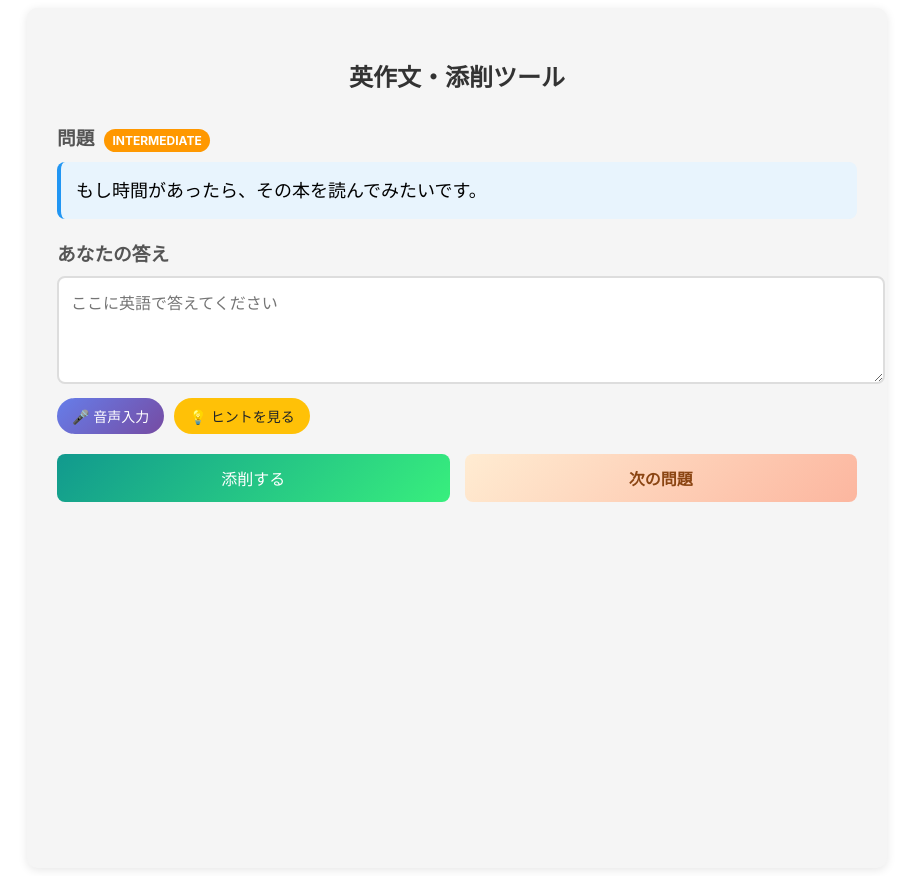
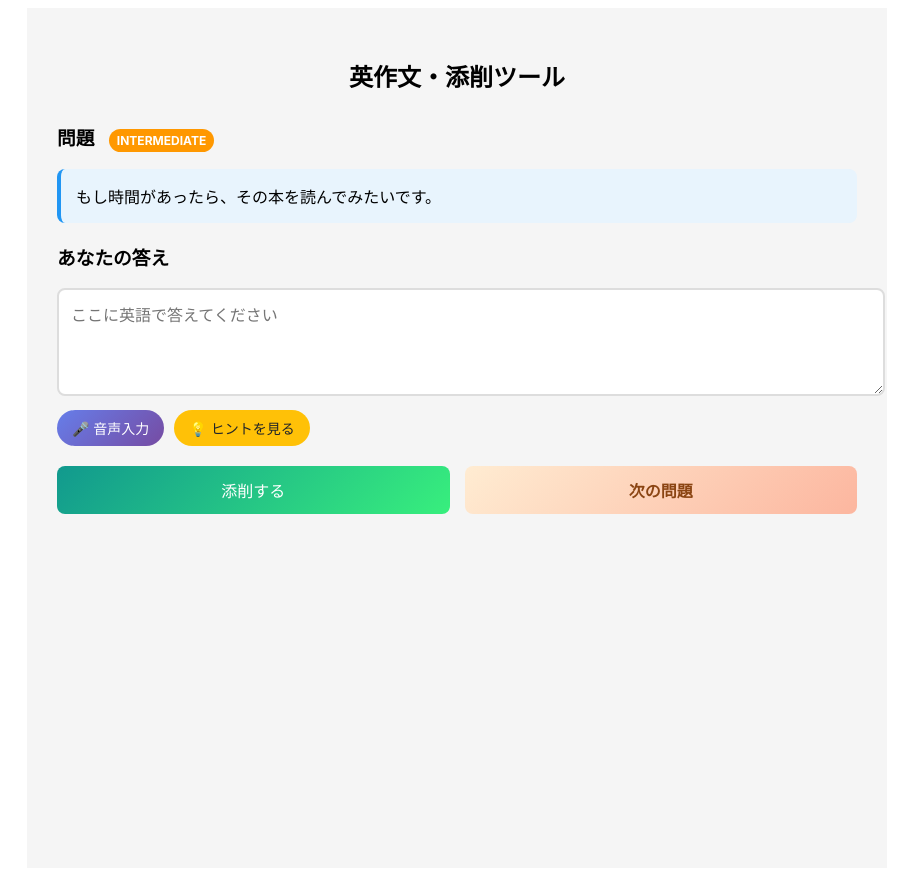
Before and after one commit to kajironpu/english-checker-new, a Next.js app: page / in a window 1280 px wide. Shown: the whole page, without its empty margins (183-1099 px from the left). Built offline with nearby package versions, Linux system fonts and the light colour scheme.

Commit message:
Fix SSR issue with dynamic import and separated styles

```diff
--- a/pages/index.js
+++ b/pages/index.js
@@ -3,39 +3,14 @@ import dynamic from 'next/dynamic';
 
 // 問題データベース
 const problemsDB = [
-  {
-    id: 1,
-    japanese: "私は毎朝7時に起きます。",
-    level: "beginner",
-    hints: ["wake up", "every morning", "at 7 o'clock"]
-  },
-  {
-    id: 2,
-    japanese: "昨日、友達と映画を見に行きました。",
-    level: "beginner",
-    hints: ["yesterday", "went to see", "with my friend"]
-  },
-  {
-    id: 3,
-    japanese: "来年、日本を訪問する予定です。",
-    level: "intermediate",
-    hints: ["next year", "plan to", "visit"]
-  },
-  {
-    id: 4,
-    japanese: "もし時間があったら、その本を読んでみたいです。",
-    level: "intermediate",
-    hints: ["if I had time", "would like to", "try reading"]
-  },
-  {
-    id: 5,
-    japanese: "彼女は環境問題について深く考えている。",
-    level: "advanced",
-    hints: ["environmental issues", "thinking deeply", "about"]
-  }
+  { id: 1, japanese: "私は毎朝7時に起きます。", level: "beginner", hints: ["wake up", "every morning", "at 7 o'clock"] },
+  { id: 2, japanese: "昨日、友達と映画を見に行きました。", level: "beginner", hints: ["yesterday", "went to see", "with my friend"] },
+  { id: 3, japanese: "来年、日本を訪問する予定です。", level: "intermediate", hints: ["next year", "plan to", "visit"] },
+  { id: 4, japanese: "もし時間があったら、その本を読んでみたいです。", level: "intermediate", hints: ["if I had time", "would like to", "try reading"] },
+  { id: 5, japanese: "彼女は環境問題について深く考えている。", level: "advanced", hints: ["environmental issues", "thinking deeply", "about"] }
 ];
 
-function EnglishChecker() {
+const EnglishCheckerComponent = () => {
   const [currentProblem, setCurrentProblem] = useState(null);
   const [userAnswer, setUserAnswer] = useState('');
   const [corrected, setCorrected] = useState('');
@@ -44,21 +19,20 @@ function EnglishChecker() {
   const [showHints, setShowHints] = useState(false);
   const [isChecking, setIsChecking] = useState(false);
 
-  // 初回読み込み時に問題をロード
+  // 初回ロードで問題をセット
   useEffect(() => {
     loadRandomProblem();
   }, []);
 
-  // ランダムな問題を読み込み
   const loadRandomProblem = () => {
     const randomIndex = Math.floor(Math.random() * problemsDB.length);
     setCurrentProblem(problemsDB[randomIndex]);
     setShowHints(false);
   };
 
-  // 音声入力機能
+  // 音声入力（クライアントサイドのみ）
   const handleVoiceInput = () => {
-    if ('webkitSpeechRecognition' in window || 'SpeechRecognition' in window) {
+    if (typeof window !== 'undefined' && ('webkitSpeechRecognition' in window || 'SpeechRecognition' in window)) {
       const SpeechRecognition = window.SpeechRecognition || window.webkitSpeechRecognition;
       const recognition = new SpeechRecognition();
       recognition.lang = 'en-US';
@@ -67,7 +41,7 @@ function EnglishChecker() {
 
       recognition.onresult = (event) => {
         const transcript = event.results[0][0].transcript;
-        setUserAnswer(prevAnswer => prevAnswer + ' ' + transcript);
+        setUserAnswer(prev => prev + ' ' + transcript);
       };
 
       recognition.onerror = (event) => {
@@ -81,12 +55,9 @@ function EnglishChecker() {
     }
   };
 
-  // AI APIを使った添削機能
+  // 添削API呼び出し
   const handleCheck = async () => {
-    if (!userAnswer.trim()) {
-      alert('回答を入力してください。');
-      return;
-    }
+    if (!userAnswer.trim()) return alert('回答を入力してください。');
 
     setIsChecking(true);
     setCorrected('');
@@ -94,21 +65,13 @@ function EnglishChecker() {
     setAdvice('添削中...');
 
     try {
-      // 問題のコンテキストを追加
       const context = currentProblem ?
-        `元の日本語文: "${currentProblem.japanese}"
-レベル: ${currentProblem.level}
-期待される表現のヒント: ${currentProblem.hints.join(', ')}` : '';
+        `元の日本語文: "${currentProblem.japanese}" レベル: ${currentProblem.level} 期待される表現のヒント: ${currentProblem.hints.join(', ')}` : '';
 
       const response = await fetch('/api/check', {
         method: 'POST',
-        headers: {
-          'Content-Type': 'application/json',
-        },
-        body: JSON.stringify({
-          text: userAnswer.trim(),
-          context: context
-        })
+        headers: { 'Content-Type': 'application/json' },
+        body: JSON.stringify({ text: userAnswer.trim(), context })
       });
 
       if (!response.ok) {
@@ -117,31 +80,23 @@ function EnglishChecker() {
       }
 
       const result = await response.json();
-
       setCorrected(result.corrected);
       setScore(`${result.score}/100`);
       setAdvice(result.advice);
 
     } catch (error) {
       console.error('添削エラー:', error);
-      setAdvice(`エラーが発生しました: ${error.message}`);
-
-      // フォールバック: 簡単な修正を表示
-      let fallbackCorrection = userAnswer;
-      if (!/^[A-Z]/.test(userAnswer.trim())) {
-        fallbackCorrection = fallbackCorrection.charAt(0).toUpperCase() + fallbackCorrection.slice(1);
-      }
-      if (!/\.$/.test(userAnswer.trim())) {
-        fallbackCorrection += '.';
-      }
-      setCorrected(fallbackCorrection);
+      setAdvice(`エラー: ${error.message}`);
+      let fallback = userAnswer;
+      if (!/^[A-Z]/.test(userAnswer.trim())) fallback = fallback.charAt(0).toUpperCase() + fallback.slice(1);
+      if (!/\.$/.test(userAnswer.trim())) fallback += '.';
+      setCorrected(fallback);
       setScore('--/100');
     } finally {
       setIsChecking(false);
     }
   };
 
-  // 次の問題
   const handleNext = () => {
     loadRandomProblem();
     setUserAnswer('');
@@ -150,196 +105,50 @@ function EnglishChecker() {
     setAdvice('');
   };
 
-  // スタイルオブジェクト（isCheckingに依存するため、コンポーネント内で定義）
-  const containerStyle = {
-    maxWidth: '800px',
-    margin: '0 auto',
-    background: 'white',
-    padding: '30px',
-    borderRadius: '10px',
-    boxShadow: '0 2px 10px rgba(0, 0, 0, 0.1)',
-    fontFamily: '-apple-system, BlinkMacSystemFont, "Segoe UI", Roboto, sans-serif',
-    minHeight: '100vh',
-    backgroundColor: '#f5f5f5',
-  };
+  return (
+    <div style={{ maxWidth: '800px', margin: '0 auto', padding: '30px', fontFamily: '-apple-system, BlinkMacSystemFont, "Segoe UI", Roboto, sans-serif', minHeight: '100vh', backgroundColor: '#f5f5f5' }}>
+      <h2 style={{textAlign: 'center', marginBottom: '30px'}}>英作文・添削ツール</h2>
 
-  const problemStyle = {
-    backgroundColor: '#e8f4fd',
-    padding: '15px',
-    borderRadius: '8px',
-    borderLeft: '4px solid #2196F3',
-    marginBottom: '20px',
-    fontSize: '18px',
-    lineHeight: '1.5',
-    fontWeight: '500',
-  };
-
-  const levelBadgeStyle = {
-    display: 'inline-block',
-    padding: '4px 8px',
-    borderRadius: '12px',
-    fontSize: '12px',
-    fontWeight: 'bold',
-    color: 'white',
-    marginLeft: '10px',
-    backgroundColor: currentProblem?.level === 'beginner' ? '#4CAF50' :
-                    currentProblem?.level === 'intermediate' ? '#FF9800' : '#F44336'
-  };
-
-  const hintsStyle = {
-    backgroundColor: '#fff3cd',
-    padding: '10px',
-    borderRadius: '5px',
-    marginBottom: '15px',
-    fontSize: '14px',
-    border: '1px solid #ffeaa7'
-  };
-
-  const userAnswerStyle = {
-    width: '100%',
-    padding: '12px',
-    border: '2px solid #ddd',
-    borderRadius: '8px',
-    fontSize: '16px',
-    resize: 'vertical',
-    minHeight: '80px',
-    marginBottom: '10px',
-  };
-
-  const buttonRowStyle = {
-    display: 'flex',
-    gap: '10px',
-    marginBottom: '20px',
-    alignItems: 'center'
-  };
-
-  const voiceInputBtnStyle = {
-    background: 'linear-gradient(135deg, #667eea 0%, #764ba2 100%)',
-    color: 'white',
-    border: 'none',
-    padding: '8px 15px',
-    borderRadius: '20px',
-    cursor: 'pointer',
-    fontSize: '14px',
-  };
-
-  const hintsBtnStyle = {
-    background: '#ffc107',
-    color: '#212529',
-    border: 'none',
-    padding: '8px 15px',
-    borderRadius: '20px',
-    cursor: 'pointer',
-    fontSize: '14px',
-  };
-
-  const buttonGroupStyle = {
-    display: 'flex',
-    gap: '15px',
-    marginBottom: '30px',
-  };
-
-  const checkBtnStyle = {
-    flex: 1,
-    padding: '12px 20px',
-    border: 'none',
-    borderRadius: '8px',
-    fontSize: '16px',
-    cursor: isChecking ? 'not-allowed' : 'pointer',
-    background: isChecking ? '#cccccc' : 'linear-gradient(135deg, #11998e 0%, #38ef7d 100%)',
-    color: 'white',
-    opacity: isChecking ? 0.7 : 1,
-  };
-
-  const nextBtnStyle = {
-    flex: 1,
-    padding: '12px 20px',
-    border: 'none',
-    borderRadius: '8px',
-    fontSize: '16px',
-    cursor: 'pointer',
-    background: 'linear-gradient(135deg, #ffecd2 0%, #fcb69f 100%)',
-    color: '#8b4513',
-    fontWeight: 'bold',
-  };
-
-  const resultStyle = {
-    backgroundColor: '#f8f9fa',
-    padding: '20px',
-    borderRadius: '8px',
-    border: '1px solid #e9ecef',
-  };
-
-  return (
-    <div style={containerStyle}>
-      <h2 style={{textAlign: 'center', color: '#333', marginBottom: '30px'}}>英作文・添削ツール</h2>
-
-      <h3 style={{color: '#555', margin: '20px 0 10px 0'}}>
-        問題
-        {currentProblem && (
-          <span style={levelBadgeStyle}>
-            {currentProblem.level.toUpperCase()}
-          </span>
-        )}
-      </h3>
-
-      <div style={problemStyle}>
+      <h3>問題 {currentProblem && <span style={{marginLeft: '10px', padding: '4px 8px', borderRadius: '12px', color:'white', fontSize:'12px', fontWeight:'bold', backgroundColor: currentProblem.level==='beginner'?'#4CAF50':currentProblem.level==='intermediate'?'#FF9800':'#F44336'}}>{currentProblem.level.toUpperCase()}</span>}</h3>
+      <div style={{backgroundColor:'#e8f4fd', padding:'15px', borderRadius:'8px', borderLeft:'4px solid #2196F3', marginBottom:'20px'}}>
         {currentProblem ? currentProblem.japanese : '問題を読み込んでいます...'}
       </div>
 
-      {showHints && currentProblem && (
-        <div style={hintsStyle}>
-          <strong>ヒント:</strong> {currentProblem.hints.join(', ')}
-        </div>
-      )}
+      {showHints && currentProblem && <div style={{backgroundColor:'#fff3cd', padding:'10px', borderRadius:'5px', marginBottom:'15px', border:'1px solid #ffeaa7'}}><strong>ヒント:</strong> {currentProblem.hints.join(', ')}</div>}
 
-      <h3 style={{color: '#555', margin: '20px 0 10px 0'}}>あなたの答え</h3>
+      <h3>あなたの答え</h3>
       <textarea
-        style={userAnswerStyle}
+        style={{ width:'100%', padding:'12px', border:'2px solid #ddd', borderRadius:'8px', fontSize:'16px', minHeight:'80px', marginBottom:'10px' }}
         placeholder="ここに英語で答えてください"
         value={userAnswer}
-        onChange={(e) => setUserAnswer(e.target.value)}
+        onChange={(e)=>setUserAnswer(e.target.value)}
       />
 
-      <div style={buttonRowStyle}>
-        <button style={voiceInputBtnStyle} onClick={handleVoiceInput}>
-          🎤 音声入力
-        </button>
-        {currentProblem && (
-          <button
-            style={hintsBtnStyle}
-            onClick={() => setShowHints(!showHints)}
-          >
-            💡 {showHints ? 'ヒントを隠す' : 'ヒントを見る'}
-          </button>
-        )}
+      <div style={{ display:'flex', gap:'10px', marginBottom:'20px', alignItems:'center' }}>
+        <button style={{ background:'linear-gradient(135deg, #667eea 0%, #764ba2 100%)', color:'white', border:'none', padding:'8px 15px', borderRadius:'20px', cursor:'pointer', fontSize:'14px' }} onClick={handleVoiceInput}>🎤 音声入力</button>
+        {currentProblem && <button style={{background:'#ffc107', color:'#212529', border:'none', padding:'8px 15px', borderRadius:'20px', cursor:'pointer', fontSize:'14px'}} onClick={()=>setShowHints(!showHints)}>💡 {showHints ? 'ヒントを隠す' : 'ヒントを見る'}</button>}
       </div>
 
-      <div style={buttonGroupStyle}>
+      <div style={{ display:'flex', gap:'15px', marginBottom:'30px' }}>
         <button
-          style={checkBtnStyle}
-          onClick={handleCheck}
-          disabled={isChecking}
+          style={{ flex:1, padding:'12px 20px', border:'none', borderRadius:'8px', fontSize:'16px', cursor:isChecking?'not-allowed':'pointer', background:isChecking?'#cccccc':'linear-gradient(135deg, #11998e 0%, #38ef7d 100%)', color:'white', opacity:isChecking?0.7:1 }}
+          onClick={handleCheck} disabled={isChecking}
         >
-          {isChecking ? '添削中...' : '添削する'}
+          {isChecking?'添削中...':'添削する'}
         </button>
-        <button style={nextBtnStyle} onClick={handleNext}>
-          次の問題
-        </button>
+        <button style={{ flex:1, padding:'12px 20px', border:'none', borderRadius:'8px', fontSize:'16px', cursor:'pointer', background:'linear-gradient(135deg, #ffecd2 0%, #fcb69f 100%)', color:'#8b4513', fontWeight:'bold' }} onClick={handleNext}>次の問題</button>
       </div>
 
       {(corrected || score || advice) && (
-        <div style={resultStyle}>
-          {corrected && <p><strong>添削後:</strong> <span style={{color: '#28a745', fontWeight: 500}}>{corrected}</span></p>}
-          {score && <p><strong>スコア:</strong> <span style={{color: '#007bff', fontWeight: 'bold', fontSize: '18px'}}>{score}</span></p>}
-          {advice && <p><strong>アドバイス:</strong> <span style={{color: '#6f42c1', fontStyle: 'italic'}}>{advice}</span></p>}
+        <div style={{ backgroundColor:'#f8f9fa', padding:'20px', borderRadius:'8px', border:'1px solid #e9ecef' }}>
+          {corrected && <p><strong>添削後:</strong> <span style={{color:'#28a745', fontWeight:500}}>{corrected}</span></p>}
+          {score && <p><strong>スコア:</strong> <span style={{color:'#007bff', fontWeight:'bold', fontSize:'18px'}}>{score}</span></p>}
+          {advice && <p><strong>アドバイス:</strong> <span style={{color:'#6f42c1', fontStyle:'italic'}}>{advice}</span></p>}
         </div>
       )}
     </div>
   );
-}
+};
 
-// SSRを無効にして、クライアントサイドでのみレンダリング
-export default dynamic(() => Promise.resolve(EnglishChecker), {
-  ssr: false
-});
+// SSRを無効にしてクライアントのみでレンダリング
+export default dynamic(() => Promise.resolve(EnglishCheckerComponent), { ssr: false });
```
